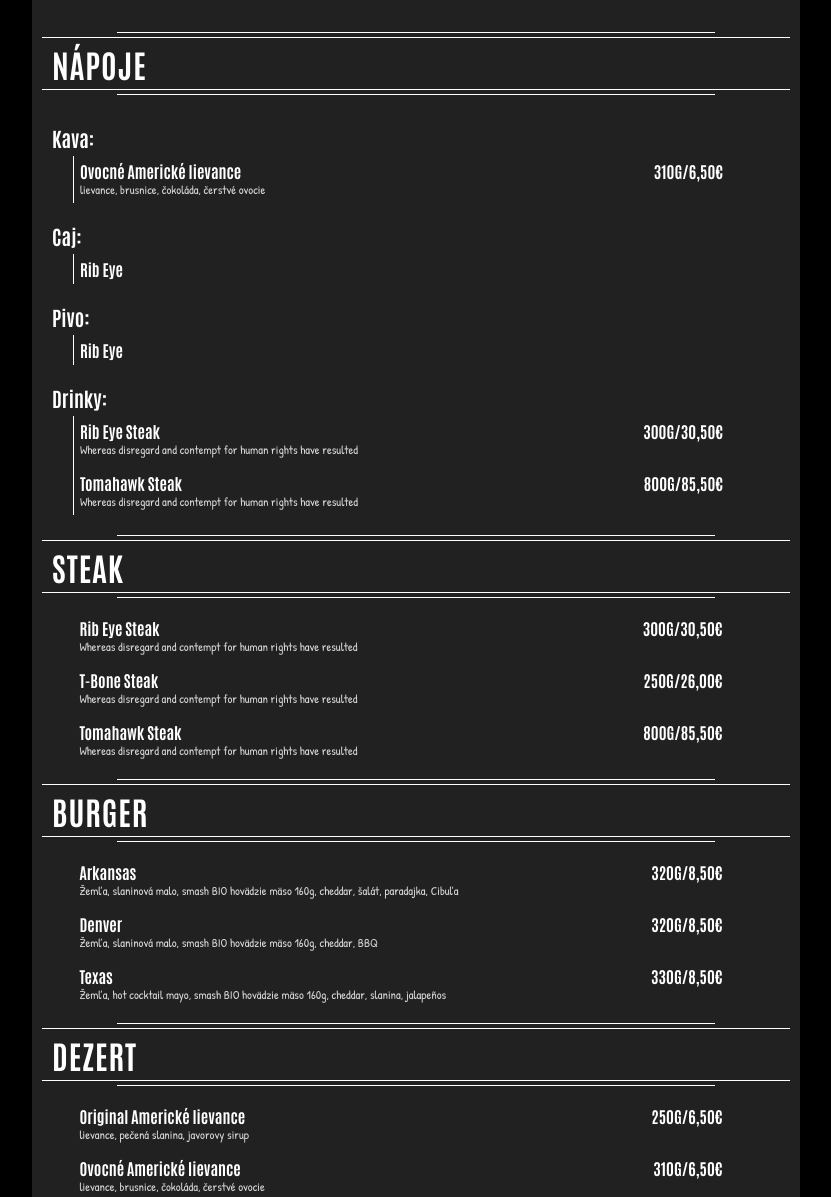
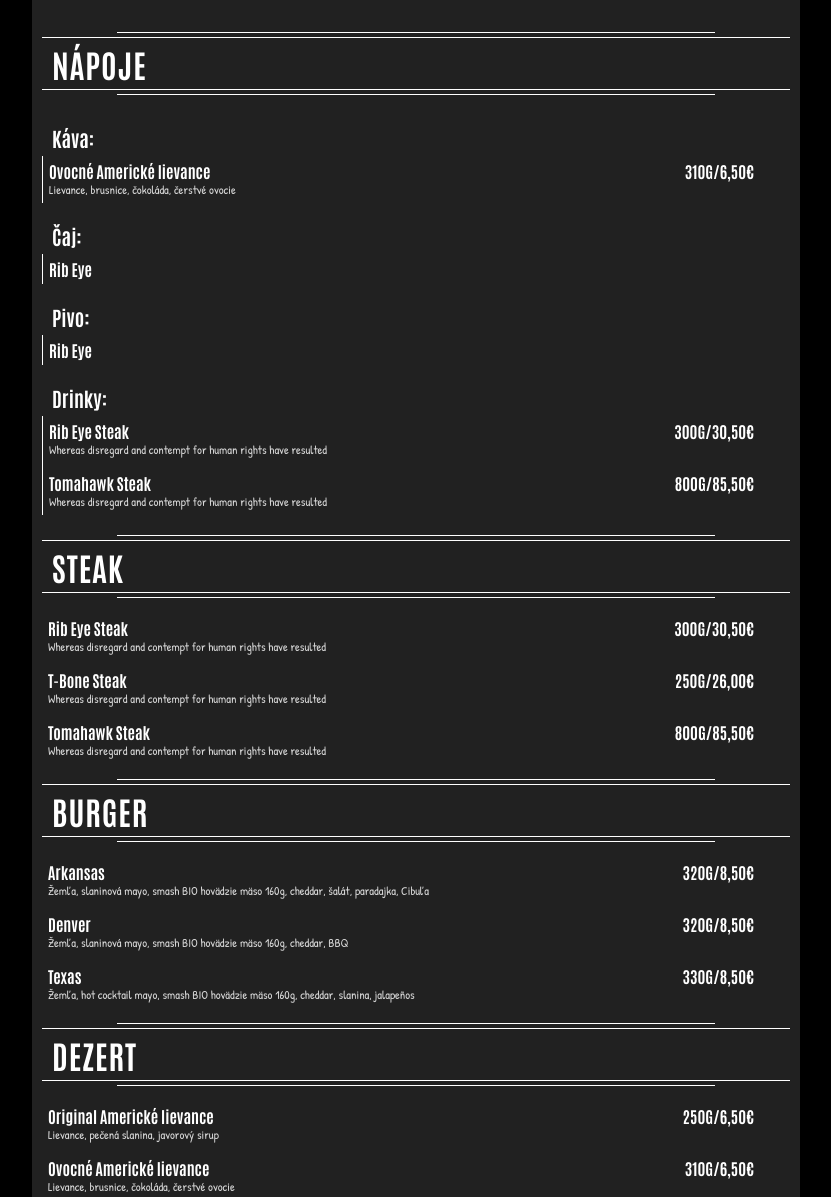
Before and after one commit to Halnik111/DixiesMenu, a website: page index.html in a window 1280 px wide. Shown: the part 103-1300 px from the top of the page, without its empty margins (224-1055 px from the left). Drawn offline with Linux system fonts and the light colour scheme.

Commit message:
grammar errors fixed, fixed overflowing boxes

```diff
--- a/index.html
+++ b/index.html
@@ -25,17 +25,17 @@
                 Nápoje
             </div>
         </div>
-        <div class="sub_section_divider">Kava:</div>
+        <div class="sub_section_divider">Káva:</div>
         <ul class="section_content side_strip">
             <li>
                 <div class="section_item_header">
                     <div>Ovocné Americké lievance</div>
                     <div>310G/6,50€</div>
                 </div>
-                <div class="description patrick-hand-regular">lievance, brusnice, čokoláda, čerstvé ovocie</div>
+                <div class="description patrick-hand-regular">Lievance, brusnice, čokoláda, čerstvé ovocie</div>
             </li>
         </ul>
-        <div class="sub_section_divider">Caj:</div>
+        <div class="sub_section_divider">Čaj:</div>
         <ul class="section_content side_strip">
             <li>Rib Eye</li>
 
@@ -105,14 +105,14 @@
                     <div>Arkansas</div>
                     <div>320G/8,50€</div>
                 </div>
-                <div class="description patrick-hand-regular">Žemľa, slaninová malo, smash BIO hovädzie mäso 160g, cheddar, šalát, paradajka, Cibuľa</div>
+                <div class="description patrick-hand-regular">Žemľa, slaninová mayo, smash BIO hovädzie mäso 160g, cheddar, šalát, paradajka, Cibuľa</div>
             </li>
             <li>
                 <div class="section_item_header">
                     <div>Denver</div>
                     <div>320G/8,50€</div>
                 </div>
-                <div class="description patrick-hand-regular">Žemľa, slaninová malo, smash BIO hovädzie mäso 160g, cheddar, BBQ</div>
+                <div class="description patrick-hand-regular">Žemľa, slaninová mayo, smash BIO hovädzie mäso 160g, cheddar, BBQ</div>
             </li>
             <li>
                 <div class="section_item_header">
@@ -135,14 +135,14 @@
                     <div>Original Americké lievance</div>
                     <div>250G/6,50€</div>
                 </div>
-                <div class="description patrick-hand-regular">lievance, pečená slanina, javorovy sirup</div>
+                <div class="description patrick-hand-regular">Lievance, pečená slanina, javorový sirup</div>
             </li>
             <li>
                 <div class="section_item_header">
                     <div>Ovocné Americké lievance</div>
                     <div>310G/6,50€</div>
                 </div>
-                <div class="description patrick-hand-regular">lievance, brusnice, čokoláda, čerstvé ovocie</div>
+                <div class="description patrick-hand-regular">Lievance, brusnice, čokoláda, čerstvé ovocie</div>
             </li>
         </ul>
     </div>
--- a/style.css
+++ b/style.css
@@ -113,7 +113,8 @@ ul {
 }
 
 .section_content {
-    width: 90%;
+    box-sizing: border-box;
+    width: 100%;
     height: 100%;
     margin: 5px auto;
     padding: 0 6px;
```
Also changed, not shown: package.json (line endings or trailing spaces).
